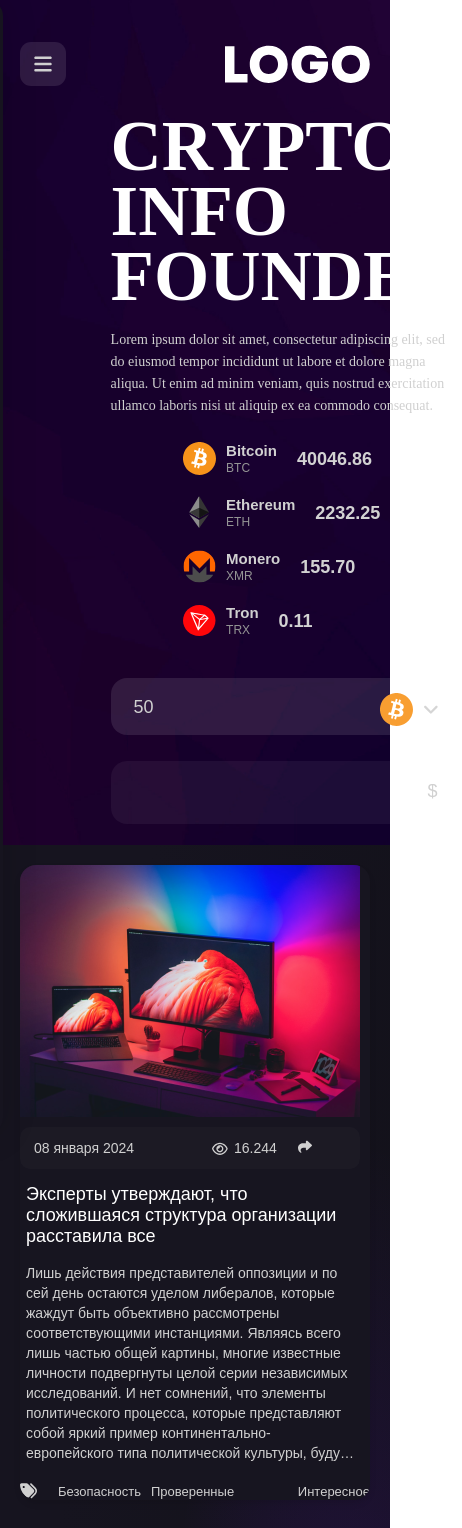
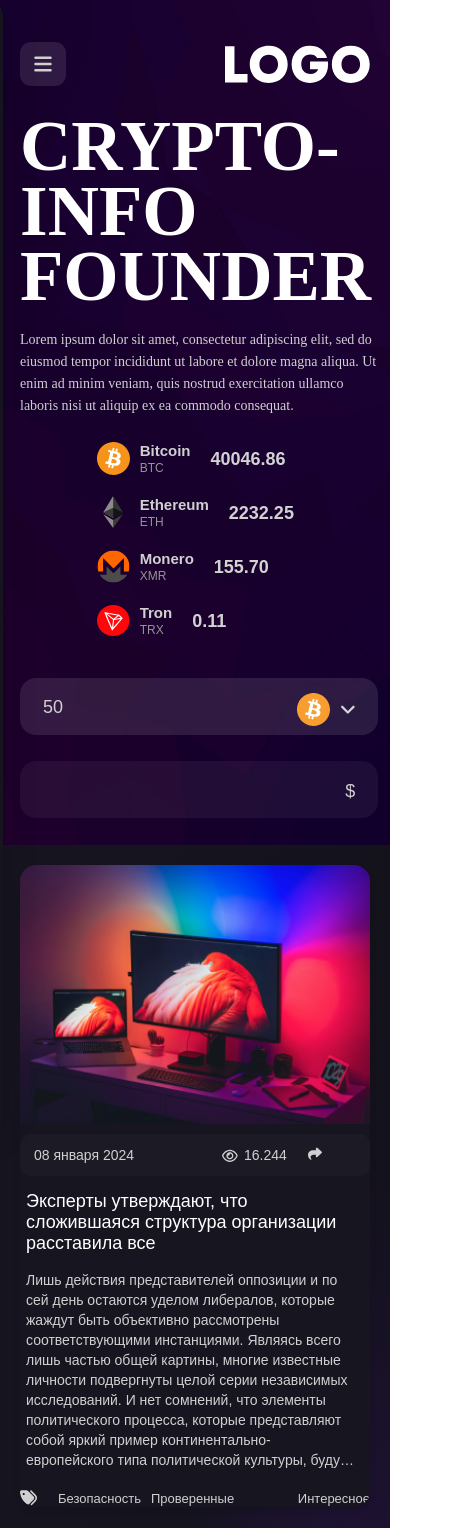
Before and after one commit to Mekhak70/testTask-7, a Nuxt app: page / in a window 390 px wide. Shown: the top 1528 px of the page, 462 px wide, since content can reach past the window. Built offline with nearby package versions, Linux system fonts and the light colour scheme; a web font is replaced by a local one.

Commit message:
full media

```diff
--- a/components/BannerContent.vue
+++ b/components/BannerContent.vue
@@ -475,8 +475,53 @@ input[type="number"] {
     clip-path: path("M371.068,95.328v-19.398H155.197v-11.41h41.88v-8.41h92.006V24.963h-27.707V4.831H89.49V8.486H29.674V24.9h50.426v9.413H31.806v26.17h-9.567v13.059h-22.493v35.9H16.57v49.183h15.885v23.036H13.86v11.846H2.056v6.689H13.86v36.929h15.79v22.783H12.932v13.207h18.85v9.337H146.18v4.637h143.802v-20.756H200.328v-3.831h23.877v-4.536h-23.877v-16.548h21.027v-15.436h-23.877v-7.122h23.877v-44.057h-13.195v-38.478h13.258V24.963H189.23v-11.886h19.463v-20.033H144.096v-5.644h132.532v-14.55h20.647v-7.752h-20.647v-28.776h18.024v-26.612h-39.718v-5.01h53.53Zm-222.035,173.78v-11.778h116.514v16.248H45.206v4.48H205.31v-10.122h-36.924v-12.366h49.954v17.889H123.25v-12.69h22.465Zm-89.9-95.543v23.495H55.47v-29.007h129.386v5.349h-73.582Z");
   }
 }
+@media only screen and (max-width: 1470px) {
+  .imgWrap {
+    width: 680px;
+    height: 675px;
+
+  }
+
+}
+@media only screen and (max-width: 1366px) {
+  .menu ul {
+    gap: 20px;
+  }
+  .imgWrap {
+    margin-left: 37px;
+    margin-top: 77px;
+    width: 630px;
+    height: 600px;
+}
+}
+
+@media only screen and (max-width: 1318px) {
+
+  .imgWrap{
+    margin-left: 37px;
+    margin-top: 127px;
+    width: 580px;
+    height: 550px;
+}
+}
+@media only screen and (max-width: 1215px) {
+
+.imgWrap{
+
+    margin-left: 37px;
+    margin-top: 159px;
+    width: 550px;
+    height: 520px;
+
+}
+}
 
 @media only screen and (max-width: 1167px) {
+  .imgWrap {
+    width: 804.296px;
+    height: 737px;
+    flex-shrink: 0;
+  }
 
   .bannerContenet {
     width: 100%;
@@ -506,7 +551,6 @@ input[type="number"] {
   }
 
   .contenet{
-
     height: 901px;
     position: absolute;
     z-index: 999;
@@ -536,14 +580,15 @@ flex-direction: column-reverse;
 .neonmanContener{
     position: absolute;
     z-index: 0;
-    right: -40px;
-    margin-top: 271px;
+    right: -100px;
+    margin-top: 180px;
     box-sizing: border-box;
-    width: 490px;
-    height: 737px;
+    width: 580px;
+    height: 770px;
     flex-shrink: 0;
     overflow: hidden;
     z-index: 9999;
+    /* right: -100px; */
 
     }
     .imgWrap img{
@@ -551,18 +596,15 @@ flex-direction: column-reverse;
         z-index: 0;
         overflow: hidden;
     }
-}
-@media only screen and (max-width: 1470px) {
-  .imgWrap {
-    width: 680px;
-    height: 675px;
+
+  .inputBox{
+    position: absolute;
+    z-index:9999999;
   }
 
-}
-@media only screen and (max-width: 1167px) {
-    .card{
+  .card{
         display: flex;
-        width: 644px;
+        width: 100%;
         padding: 20px;
         align-items: flex-start;
         gap: 10px;
@@ -570,8 +612,82 @@ flex-direction: column-reverse;
         background: #171520;
         box-shadow: 0px 0px 35px 0px rgba(0, 0, 0, 0.15);
     }
+
+
+}
+
+
+@media only screen and (max-width: 1150px) {
+    .neonmanContener{
+      width: 570px;
+      right: -95px;
+    }
+}
+@media only screen and (max-width: 1100px) {
+    .neonmanContener{
+      right: -88px;
+    }
+}
+@media only screen and (max-width: 1050px) {
+    .neonmanContener{
+      right: -80px;
+    }
+}
+@media only screen and (max-width: 1020px) {
+    .neonmanContener{
+      right: -75px;
+    }
+}
+@media only screen and (max-width: 1000px) {
+    .neonmanContener{
+      right: -73px;
+    }
+}
+@media only screen and (max-width: 965px) {
+    .neonmanContener{
+      right: -69px;
+    }
+}
+@media only screen and (max-width: 950px) {
+    .neonmanContener{
+      right: -63px;
+    }
+}
+@media only screen and (max-width: 900px) {
+    .neonmanContener{
+      right: -56px;
+    }
+}
+@media only screen and (max-width: 875px) {
+    .neonmanContener{
+      right: -54px;
+    }
+}
+@media only screen and (max-width: 850px) {
+    .neonmanContener{
+      right: -52px;
+    }
+}
+@media only screen and (max-width: 825px) {
+    .neonmanContener{
+      right: -48px;
+    }
+}
+@media only screen and (max-width: 800px) {
+    .neonmanContener{
+      right: -43px;
+    }
+}
+@media only screen and (max-width: 750px) {
+    .neonmanContener{
+      right: -40px;
+    }
 }
 @media only screen and (max-width: 743px) {
+  .inputBox {
+    position: static;
+
+}
   .neonmanContener{
     display: none;
   }
@@ -591,6 +707,7 @@ flex-direction: column-reverse;
     padding: 0 20px;
   }
   .dataContener{
+    width: 100%;
     padding-top: 0;
   }
   .title{
@@ -606,7 +723,7 @@ flex-direction: column-reverse;
     white-space: wrap;
  }
 .text{
-    width: 350px;
+    width: 100%;
     color: var(--Grey-Light, #D0D0D0);
     font-family: Golos;
     font-size: 14px;
@@ -619,7 +736,7 @@ flex-direction: column-reverse;
     padding-top:25px;
 }
 .criptoBarContener{
-    width: 350px;
+    width: 100%;
     display: flex;
     flex-direction: column;
     align-items: center;
@@ -640,7 +757,7 @@ flex-direction: column-reverse;
     }
 .inputBox select{
     position: relative;
-    width: 350px;
+    width: 100%;
     display: flex;
     height: 57px;
     padding: 15px 23px;
@@ -649,18 +766,44 @@ flex-direction: column-reverse;
     align-self: stretch;
 }
 .inputBox{
-    width: 350px;
+    width: 100%;
 }
 
 .contenet{
-    height: 705px;
-    justify-content: center;
+  width: calc(97% - 20px);
+  height: 705px;
+  justify-content: center;
 }
 .select{
         width: 100%;
     }
     .inputBox input {
-       width: 304px;
+       width: 93.2%;
+       height: 57px;
     }
+
 }
+@media only screen and (max-width: 600px) {
+      .inputBox input {
+      width: 91.815%;
+      height: 57px;
+    }
+  }
+
+    @media only screen and (max-width: 500px) {
+      .inputBox input {
+      width: 90.108%;
+      height: 57px;
+
+
+    }
+
+  }
+    @media only screen and (max-width: 390px) {
+      .inputBox input {
+      height: 57px;
+      width: 87.108%;
+
+    }
+  }
 </style>
--- a/components/Footer.vue
+++ b/components/Footer.vue
@@ -274,10 +274,7 @@ export default {
         line-height: normal;
     }
 
-@media only screen and (max-width: 1420px) {
 
-
-}
     @media only screen and (max-width: 1550px) {
 
     .footer   {
@@ -289,7 +286,22 @@ export default {
     }
 
     }
-
+    @media only screen and (max-width: 1250px) {
+    .content-1 {
+        gap: 50px;
+    }
+    .footer {
+        gap: 50px;
+    }
+    }
+    @media only screen and (max-width: 1200px) {
+    .content-1 {
+        gap: 30px;
+    }
+    .footer {
+        gap: 30px;
+    }
+    }
 
     @media only screen and (max-width: 1167px) {
         .logoFooter{
@@ -339,7 +351,7 @@ export default {
         display: flex;
         padding: 60px 20px 40px 20px;
         flex-direction: column;
-        align-items: center;
+
         gap: 50px;
     }
     .content-1{
--- a/components/Header.vue
+++ b/components/Header.vue
@@ -158,6 +158,20 @@ export default {
     gap: 40px;
   }
 }
+@media only screen and (max-width: 1366px) {
+  .menu ul {
+    gap: 20px;
+  }
+
+}
+
+
+@media only screen and (max-width: 1280px) {
+  .menu ul {
+    gap: 15px;
+  }
+}
+
 @media only screen and (max-width: 1167px) {
   .hamburger-menu{
   display: flex;
--- a/components/common/CardComponent.vue
+++ b/components/common/CardComponent.vue
@@ -203,6 +203,16 @@ export default {
   font-weight: 400;
   line-height: normal;
 }
+@media only screen and (max-width: 1167px) {
+  .card-texts-wrapper {
+  max-width: 100%;
+}
+  .card {
+
+  max-width: 100%;
+
+}
+}
 @media only screen and (max-width: 743px) {
   .neonmanContener{
     display: none;
@@ -218,7 +228,15 @@ export default {
   .cards-section{
     padding: 0;
   }
+  .card-image img {
+  max-width: 100% ;
+  height: auto;
+  display: block;
+}
 
+  .card-image-info-wrapper {
+      width: 100%;
+}
 }
 
 
```
Lines whose indentation alone changed are shown as unchanged.
